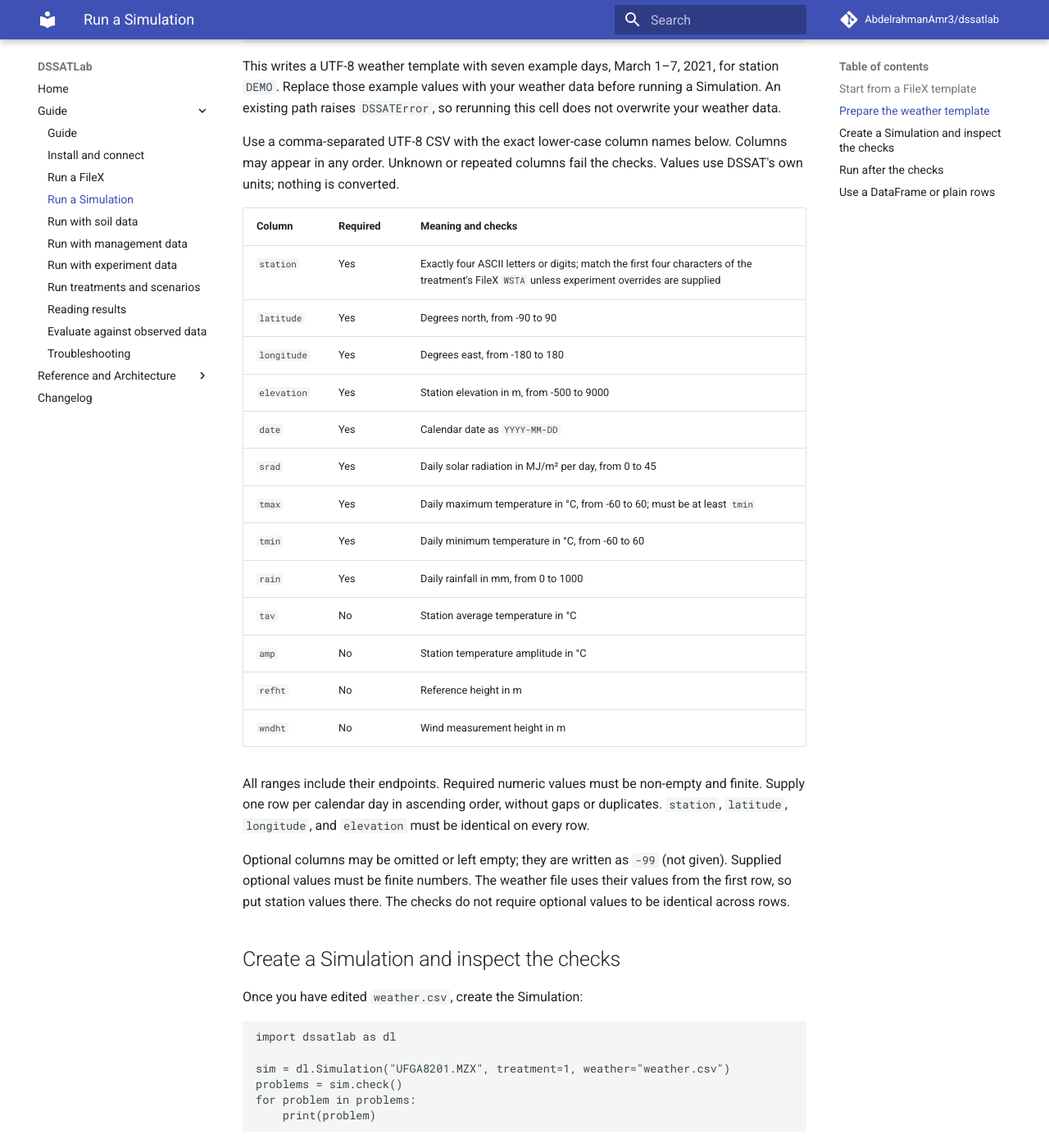
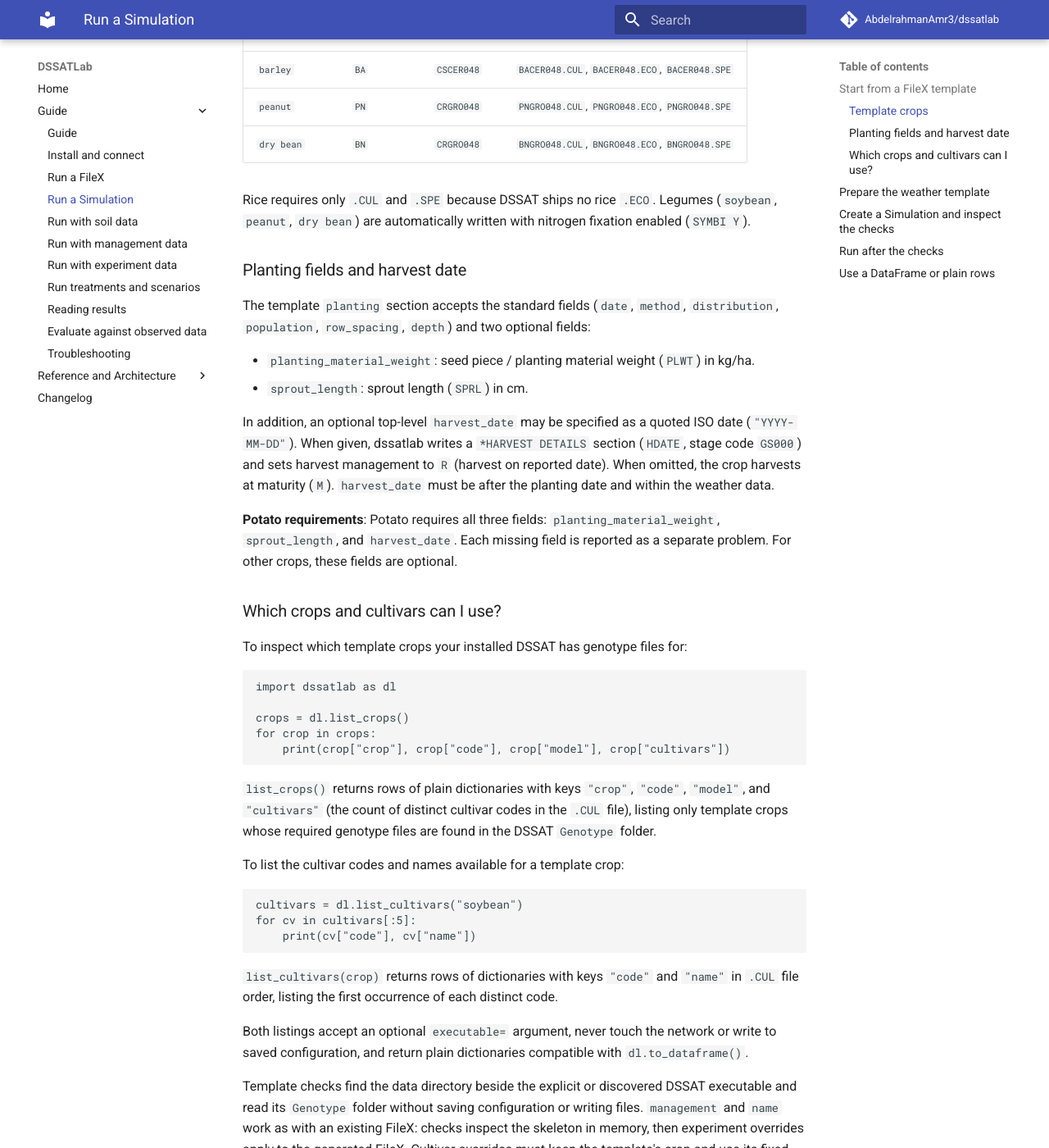
Before and after one commit to AbdelrahmanAmr3/dssatlab, an MkDocs documentation site: the page built from docs/guide/simulation.md, in a window 1280 px wide and 1400 px high, scrolled down 1230 px. Shown: the whole window at 82% size. Built offline with MkDocs 1.6.1 and Material for MkDocs 9.7.7, drawn with Linux system fonts in a browser that asks for light colours; comment, search, counter and statistics services are not loaded; some of the changed text lies outside the part shown.

Commit message:
v0.10: docs, tutorial Case 5, changelog and version 0.10.0 (#113)
The simulation guide lists the ten template crops, the potato fields and
harvest_date, and shows list_crops()/list_cultivars(). The API reference,
architecture, decisions and roadmap pages, the README and the changelog
are updated. Tutorial Case 5 lists crops and cultivars and runs a soybean
FileX template on Case 2's weather and soil. Version 0.10.0.

Co-Authored-By: Claude Opus 5.5 <noreply@anthropic.com>

````diff
--- a/docs/guide/simulation.md
+++ b/docs/guide/simulation.md
@@ -9,7 +9,7 @@ Prepare the FileX and its supporting files, then
 
 ## Start from a FileX template
 
-For maize or wheat, supply a FileX template instead of an existing FileX:
+For any of the ten template crops, supply a FileX template instead of an existing FileX:
 
 ```python
 import dssatlab as dl
@@ -31,6 +31,62 @@ use treatment 1. Station and soil IDs come from your data. The simulation starts
 on the template's planting date, which must be covered by weather, unless
 experiment controls override the start date.
 
+### Template crops
+
+The FileX template supports ten crops, each with one fixed DSSAT model:
+
+| Crop name | Crop code | Model | Genotype files |
+| --- | --- | --- | --- |
+| `maize` | `MZ` | `MZCER048` | `MZCER048.CUL`, `MZCER048.ECO`, `MZCER048.SPE` |
+| `wheat` | `WH` | `CSCER048` | `WHCER048.CUL`, `WHCER048.ECO`, `WHCER048.SPE` |
+| `rice` | `RI` | `RICER048` | `RICER048.CUL`, `RICER048.SPE` |
+| `soybean` | `SB` | `CRGRO048` | `SBGRO048.CUL`, `SBGRO048.ECO`, `SBGRO048.SPE` |
+| `potato` | `PT` | `PTSUB048` | `PTSUB048.CUL`, `PTSUB048.ECO`, `PTSUB048.SPE` |
+| `sorghum` | `SG` | `SGCER048` | `SGCER048.CUL`, `SGCER048.ECO`, `SGCER048.SPE` |
+| `pearl millet` | `ML` | `MLCER048` | `MLCER048.CUL`, `MLCER048.ECO`, `MLCER048.SPE` |
+| `barley` | `BA` | `CSCER048` | `BACER048.CUL`, `BACER048.ECO`, `BACER048.SPE` |
+| `peanut` | `PN` | `CRGRO048` | `PNGRO048.CUL`, `PNGRO048.ECO`, `PNGRO048.SPE` |
+| `dry bean` | `BN` | `CRGRO048` | `BNGRO048.CUL`, `BNGRO048.ECO`, `BNGRO048.SPE` |
+
+Rice requires only `.CUL` and `.SPE` because DSSAT ships no rice `.ECO`. Legumes (`soybean`, `peanut`, `dry bean`) are automatically written with nitrogen fixation enabled (`SYMBI Y`).
+
+### Planting fields and harvest date
+
+The template `planting` section accepts the standard fields (`date`, `method`, `distribution`, `population`, `row_spacing`, `depth`) and two optional fields:
+
+- `planting_material_weight`: seed piece / planting material weight (`PLWT`) in kg/ha.
+- `sprout_length`: sprout length (`SPRL`) in cm.
+
+In addition, an optional top-level `harvest_date` may be specified as a quoted ISO date (`"YYYY-MM-DD"`). When given, dssatlab writes a `*HARVEST DETAILS` section (`HDATE`, stage code `GS000`) and sets harvest management to `R` (harvest on reported date). When omitted, the crop harvests at maturity (`M`). `harvest_date` must be after the planting date and within the weather data.
+
+**Potato requirements**: Potato requires all three fields: `planting_material_weight`, `sprout_length`, and `harvest_date`. Each missing field is reported as a separate problem. For other crops, these fields are optional.
+
+### Which crops and cultivars can I use?
+
+To inspect which template crops your installed DSSAT has genotype files for:
+
+```python
+import dssatlab as dl
+
+crops = dl.list_crops()
+for crop in crops:
+    print(crop["crop"], crop["code"], crop["model"], crop["cultivars"])
+```
+
+`list_crops()` returns rows of plain dictionaries with keys `"crop"`, `"code"`, `"model"`, and `"cultivars"` (the count of distinct cultivar codes in the `.CUL` file), listing only template crops whose required genotype files are found in the DSSAT `Genotype` folder.
+
+To list the cultivar codes and names available for a template crop:
+
+```python
+cultivars = dl.list_cultivars("soybean")
+for cv in cultivars[:5]:
+    print(cv["code"], cv["name"])
+```
+
+`list_cultivars(crop)` returns rows of dictionaries with keys `"code"` and `"name"` in `.CUL` file order, listing the first occurrence of each distinct code.
+
+Both listings accept an optional `executable=` argument, never touch the network or write to saved configuration, and return plain dictionaries compatible with `dl.to_dataframe()`.
+
 Template checks find the data directory beside the explicit or discovered DSSAT
 executable and read its `Genotype` folder without saving configuration or writing
 files. `management` and `name` work as with an existing FileX: checks inspect the
@@ -39,8 +95,7 @@ Cultivar overrides must keep the template's crop and use its fixed model's table
 
 `sim.run()` creates a fresh simulation folder beside the YAML file, or in the
 current directory for a dict. It writes the FileX, weather and `SOIL.SOL`, and
-copies the crop's `.CUL`, `.ECO` and `.SPE` files from `Genotype` (`MZCER048` for
-maize, `WHCER048` for wheat). Your original files are unchanged.
+copies the crop's required genotype files from `Genotype`. Your original files are unchanged.
 `run_treatments()` continues to accept an existing FileX path only.
 
 ## Prepare the weather template
--- a/pyproject.toml
+++ b/pyproject.toml
@@ -4,7 +4,7 @@ build-backend = "setuptools.build_meta"
 
 [project]
 name = "dssatlab"
-version = "0.9.0"
+version = "0.10.0"
 description = "A small Python interface to DSSAT-CSM: find or build DSSAT, run a FileX, or run a simulation from your own weather data."
 readme = "README.md"
 requires-python = ">=3.10"
--- a/src/dssatlab/__init__.py
+++ b/src/dssatlab/__init__.py
@@ -30,4 +30,4 @@ __all__ = ["DSSATError", "DSSATInstallError", "DSSATNotFoundError", "DSSATRunErr
            "run_treatments", "combine_summaries", "write_scenario_template",
            ]
 
-__version__ = "0.9.0"
+__version__ = "0.10.0"
````
Also changed, not shown: CHANGELOG.md (+22 -0 lines), README.md (+21 -2 lines), docs/reference/api.md (+4 -0 lines), docs/reference/architecture.md (+2 -0 lines), docs/reference/decisions.md (+1 -0 lines), docs/reference/roadmap.md (+2 -1 lines), 2 other files.
